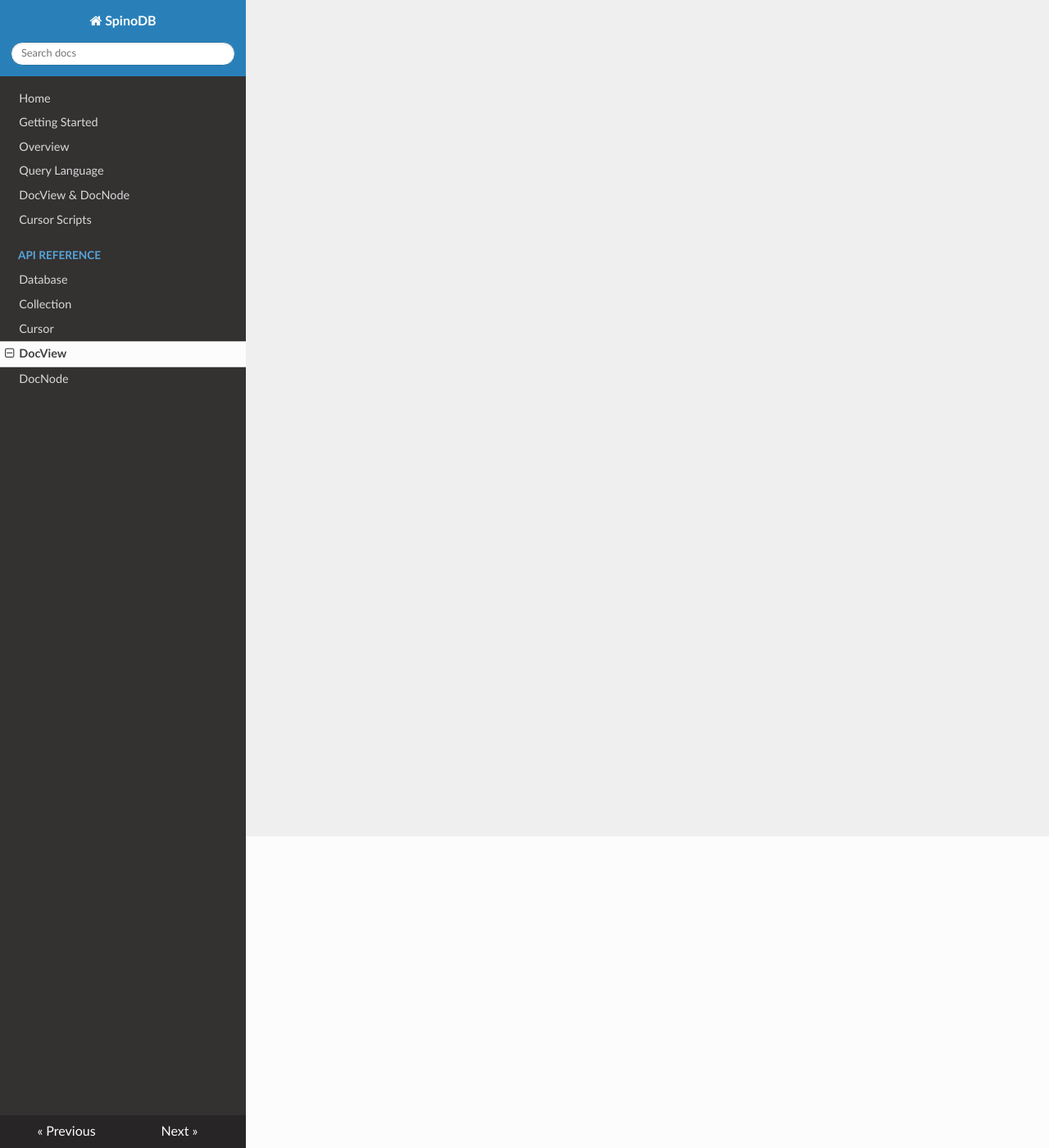
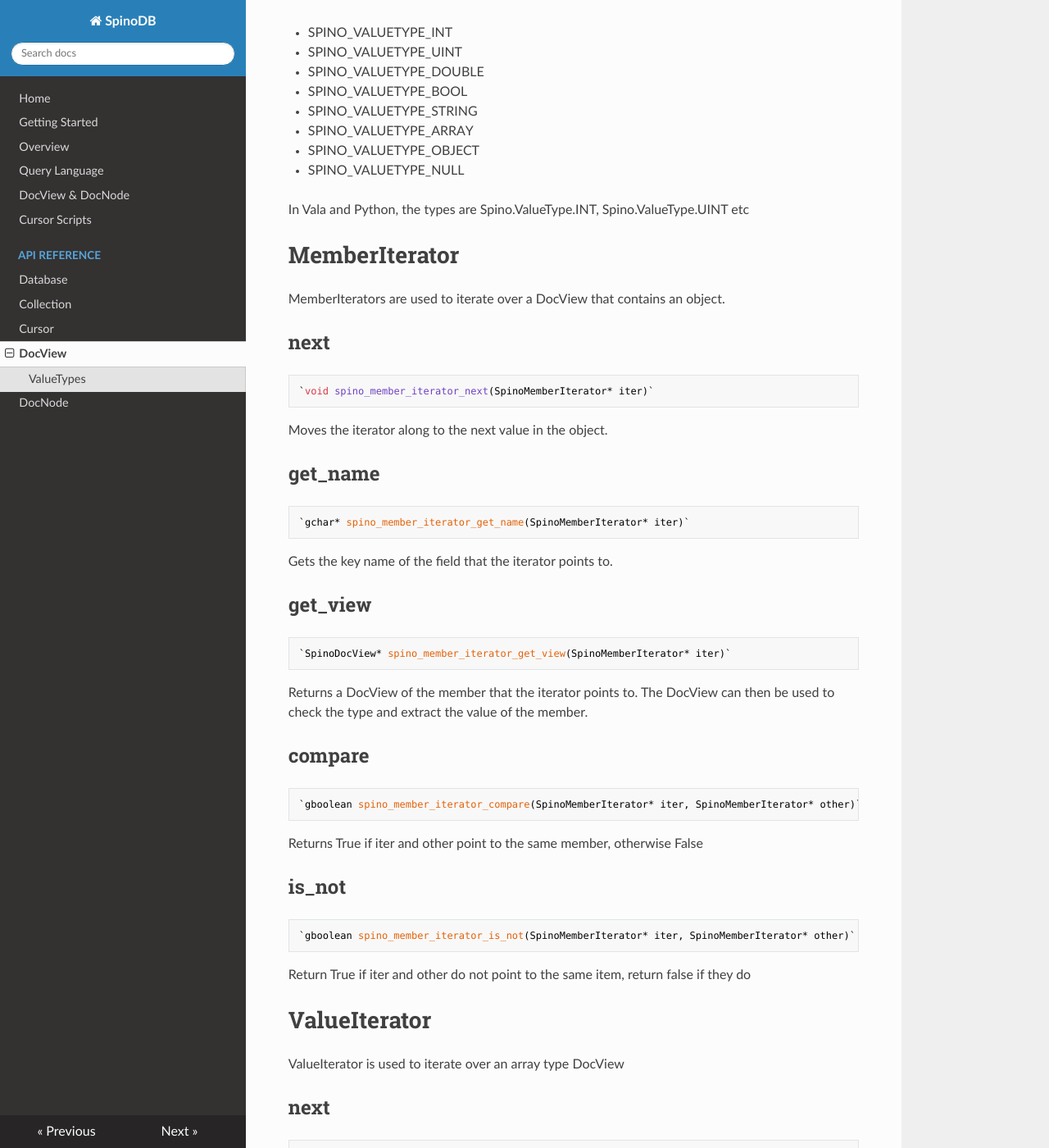
Before and after one commit to supercamel/SpinoDB, an MkDocs documentation site: the page built from docs/api/docview.md, in a window 1280 px wide and 1400 px high, scrolled down 380 px. Shown: the whole window at 82% size. Built offline with MkDocs 1.6.1, drawn with Linux system fonts in a browser that asks for light colours; nearby versions of some CDN libraries; some of the changed text lies outside the part shown.

Commit message:
added more docview documentation

```diff
--- a/docs/api/docview.md
+++ b/docs/api/docview.md
@@ -1 +1,94 @@
 # DocView
+
+DocView is used to traverse JSON DOM objects and to retrieve values from the DOM without copying or modifying it.
+
+## ValueTypes
+
+DocView nodes can represent any JSON type. In Spino these types are listed in a struct call SpinoVALUETYPE.
+
+The possible values are
+
+* SPINO_VALUETYPE_INT
+* SPINO_VALUETYPE_UINT
+* SPINO_VALUETYPE_DOUBLE
+* SPINO_VALUETYPE_BOOL
+* SPINO_VALUETYPE_STRING
+* SPINO_VALUETYPE_ARRAY
+* SPINO_VALUETYPE_OBJECT
+* SPINO_VALUETYPE_NULL
+
+In Vala and Python, the types are Spino.ValueType.INT, Spino.ValueType.UINT etc
+
+# MemberIterator
+
+MemberIterators are used to iterate over a DocView that contains an object.
+
+## next
+
+    `void spino_member_iterator_next(SpinoMemberIterator* iter)`
+
+Moves the iterator along to the next value in the object.
+
+## get_name
+
+    `gchar* spino_member_iterator_get_name(SpinoMemberIterator* iter)`
+
+Gets the key name of the field that the iterator points to.
+
+## get_view
+
+    `SpinoDocView* spino_member_iterator_get_view(SpinoMemberIterator* iter)`
+
+Returns a DocView of the member that the iterator points to. The DocView can then be used to check the type and extract the value of the member.
+
+## compare
+
+    `gboolean spino_member_iterator_compare(SpinoMemberIterator* iter, SpinoMemberIterator* other)`
+
+Returns True if iter and other point to the same member, otherwise False
+
+## is_not
+
+    `gboolean spino_member_iterator_is_not(SpinoMemberIterator* iter, SpinoMemberIterator* other)`
+
+Return True if iter and other do not point to the same item, return false if they do
+
+# ValueIterator
+
+ValueIterator is used to iterate over an array type DocView
+
+## next
+
+    `void spino_value_iterator_next(SpinoValueIterator* iter)`
+
+Moves the iterator along to the next element of the array.
+
+## get_view
+
+    `SpinoDocView* spino_value_iterator_get_view(SpinoValueIterator* iter)`
+
+Returns a DocView of the array element that the iterator points to.
+
+## compare
+
+    `gboolean spino_value_iterator_compare(SpinoValueIterator* iter, SpinoValueIterator* other)`
+
+Returns True if iter and other point to the same node, otherwise false
+
+## is_not
+
+    `gboolean spino_value_iterator_is_not(SpinoValueIterator* iter, SpinoValueIterator* other)`
+
+Return True if iter and other do not point to the same not. The opposite of compare()
+
+# DocView API
+
+## get_int
+
+    `int spino_docview_get_int(SpinoDocView* self)`
+
+Returns the int value of self. The DocView node must be of type int.
+
+## get_uint
+
+    `guint spino_docview_get_uint(SpinoDocView* self)`
```
Also changed, not shown: docs/api/docnode.md (+10 -1 lines).
